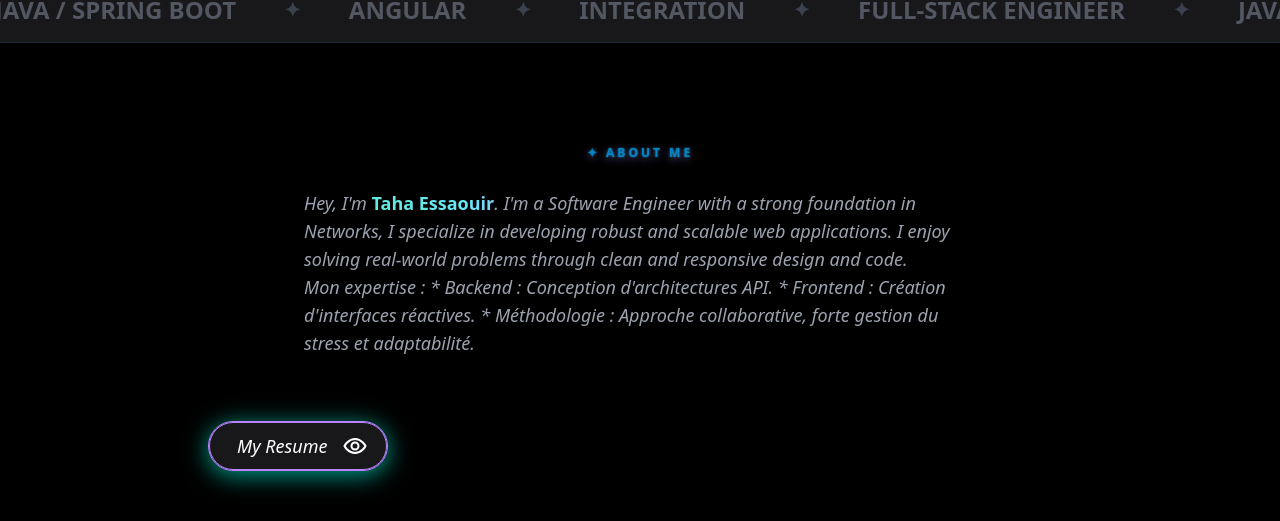
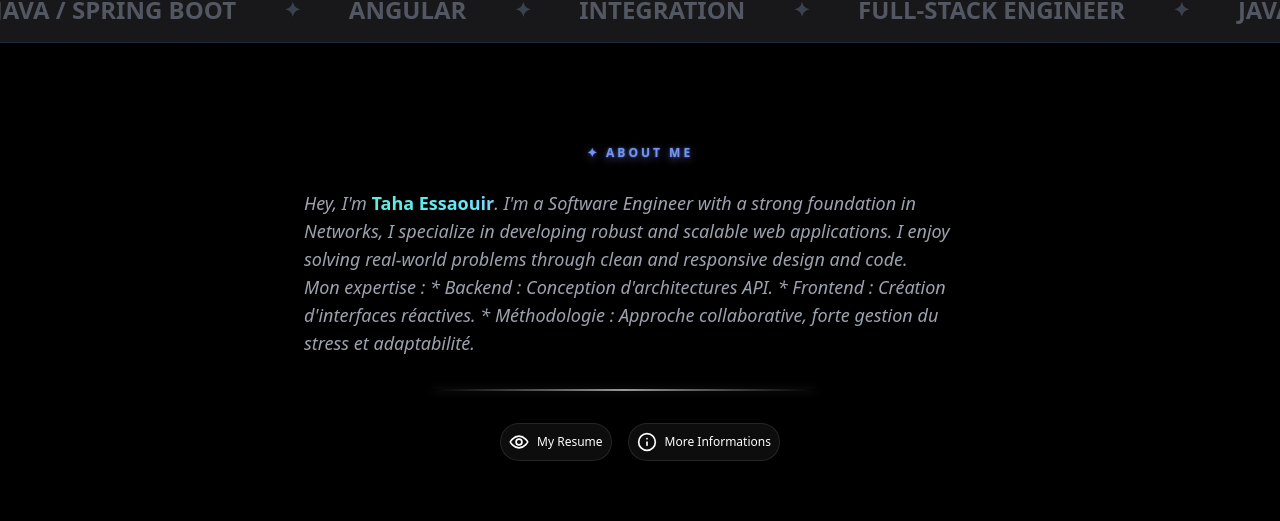
Before and after one commit to TahaEssaouir/Portfolio-TE, a React (Vite) app in the folder client/: page / in a window 1280 px wide. Shown: the part 767-1288 px from the top of the page. Built offline with nearby package versions, Linux system fonts and the light colour scheme; no server answers.

Commit message:
about style

```diff
--- a/client/src/components/About.jsx
+++ b/client/src/components/About.jsx
@@ -3,7 +3,7 @@ export default function About() {
     <section id="profil" className="py-24 px-4 flex flex-col items-center justify-center min-h-[60vh] bg-transparent">
       <div className="max-w-3xl w-full mx-auto text-center">
         <div className="mb-6">
-          <span className="about-title text-xs font-semibold tracking-widest text-sky-600 uppercase select-none relative inline-block px-4 py-1">
+          <span className="about-title text-xs font-semibold tracking-widest text-indigo-400 uppercase select-none relative inline-block px-4 py-1">
             ✦ About me
             <span className="absolute left-0 right-0 bottom-0 h-[2px] bg-gradient-to-r from-violet-400 via-cyan-400 to-teal-400 rounded-full blur-[2px] opacity-70 -z-10"></span>
           </span>
@@ -28,24 +28,41 @@ export default function About() {
          * Frontend : Création d'interfaces réactives.
          * Méthodologie : Approche collaborative, forte gestion du stress et adaptabilité.
           <span className="hidden sm:block" />
+        </h1>
 
+        {/* Ligne de séparation - About */}
+        <div className="flex justify-center w-full my-6">
+          <span className="relative w-3/4 h-[2px] flex items-center">
+            <span className="absolute left-20 w-2/3 h-[1.5px] bg-gradient-to-r from-white/0 via-white/60 to-white/0 rounded-full shadow-[0_0_8px_0_rgba(255,255,255,0.15)] animate-fadeInLine" />
+          </span>
+        </div>
+
+        <div className="flex flex-wrap w-full mt-8 gap-4 justify-center">
           <a
             href="/cv-taha-essaouir.pdf"
             target="_blank"
             rel="noopener noreferrer"
-          className="relative inline-flex items-center justify-center px-5 py-2 rounded-full bg-[#18181b] text-white text-lg font-normal border border-[#b983ff] outline-none transition-all duration-300
-            hover:scale-105 mt-16 -ml-24 self-start"
-          style={{ boxShadow: '0 4px 24px 0 #00ffe1a0' }}
+            className="p-2 rounded-full bg-white/5 border border-white/10 text-xs font-medium flex items-center gap-2 text-white  hover:text-[#0A66C2] hover:scale-105 hover:-translate-y-1 transition duration-300"
           >
-          <span className="mr-2 px-2 py-0.5 rounded text-white">My Resume</span>
             {/* Eye icon */}
-          <svg xmlns="http://www.w3.org/2000/svg" className="w-6 h-6 inline-block text-white" fill="none" viewBox="0 0 24 24" stroke="currentColor" strokeWidth={2}>
+            <svg xmlns="http://www.w3.org/2000/svg" className="w-5 h-5" fill="none" viewBox="0 0 24 24" stroke="currentColor" strokeWidth={2}>
               <path strokeLinecap="round" strokeLinejoin="round" d="M1.5 12s3.5-7 10.5-7 10.5 7 10.5 7-3.5 7-10.5 7S1.5 12 1.5 12Z" />
               <circle cx="12" cy="12" r="3.5" stroke="currentColor" strokeWidth="2" fill="none"/>
             </svg>
-          <span className="absolute inset-0 rounded-full pointer-events-none border border-[#b983ff]"></span>
+            <span>My Resume</span>
           </a>
-        </h1>
+          <a
+            href="/about"
+            className="p-2 rounded-full bg-white/5 border border-white/10 text-xs font-medium flex items-center gap-2 text-white  hover:text-[#0A66C2] hover:scale-105 hover:-translate-y-1 transition duration-300"
+          >
+            {/* Info icon */}
+            <svg xmlns="http://www.w3.org/2000/svg" className="w-5 h-5" fill="none" viewBox="0 0 24 24" stroke="currentColor" strokeWidth={2}>
+              <circle cx="12" cy="12" r="10" stroke="currentColor" strokeWidth="2" fill="none"/>
+              <path strokeLinecap="round" strokeLinejoin="round" d="M12 16v-4m0-4h.01" />
+            </svg>
+            <span>More Informations</span>
+          </a>
+        </div>
         <style>{`
           @keyframes gradientText {
             0% { background-position: 0% 50%; }
```
Lines whose indentation alone changed are shown as unchanged.
